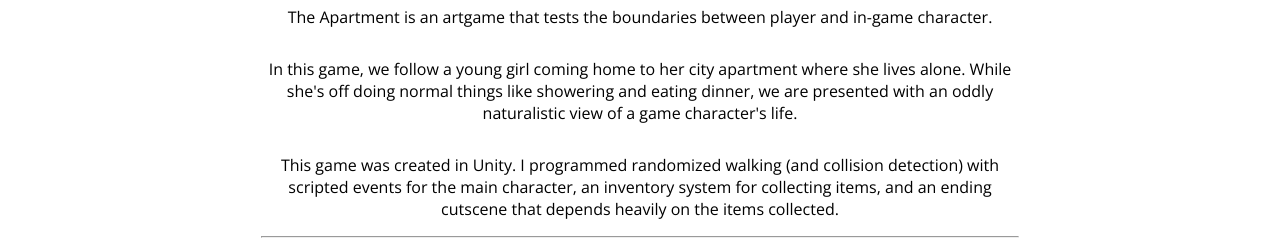
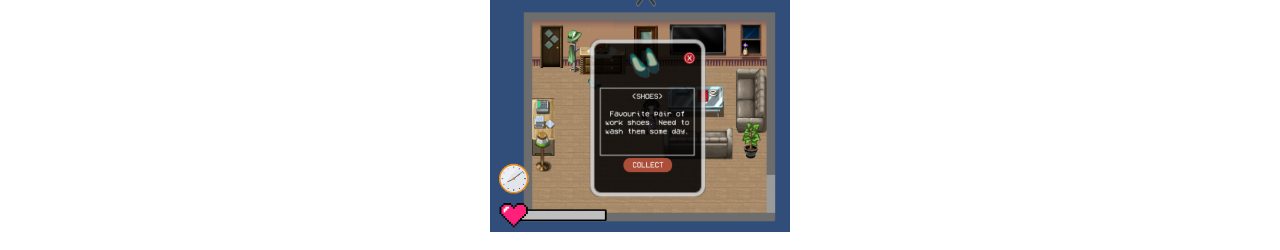
Before and after one commit to limmlingg/mios, a plain HTML site: page games.html in a window 1280 px wide. Shown: the part 318-568 px from the top of the page. Drawn offline with nearby package versions, Linux system fonts and the light colour scheme.

Commit message:
Add image for The Apartment in games.html

```diff
--- a/games.html
+++ b/games.html
@@ -26,6 +26,7 @@
         <div id="apartment">
             <p>2018</p>
             <h2>The Apartment</h2>
+            <img src="images/the-apartment.jpg">
             <p>The Apartment is an artgame that tests the boundaries between player and in-game character.
                 <br>
                 In this game, we follow a young girl coming home to her city apartment where she lives alone. While
```
Also changed, not shown: images/the-apartment.jpg (added).
